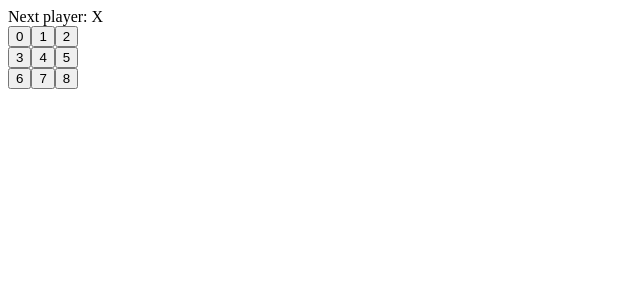
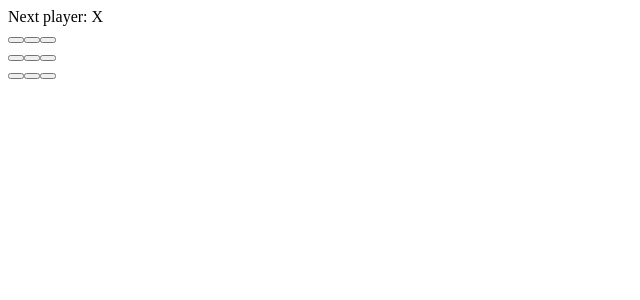
Before and after one commit to AlekseyLeshko/react-learn, a React app: page / in a window 1280 px wide. Shown: the top 300 px of the page, without its empty margins (0-640 px from the left). Built offline with nearby package versions, Linux system fonts and the light colour scheme.

Commit message:
add example component state

```diff
--- a/src/components/Square.js
+++ b/src/components/Square.js
@@ -1,10 +1,17 @@
 import React from 'react'
 
 class Square extends React.Component {
+  constructor() {
+    super();
+    this.state = {
+      value: null,
+    };
+  }
+
   render() {
     return (
-      <button className = "square" onClick={() => alert('click')} >
-        {this.props.value}
+      <button className = "square" onClick={() => this.setState({value: 'X'})} >
+        {this.state.value}
       </button>
     );
   }
```
